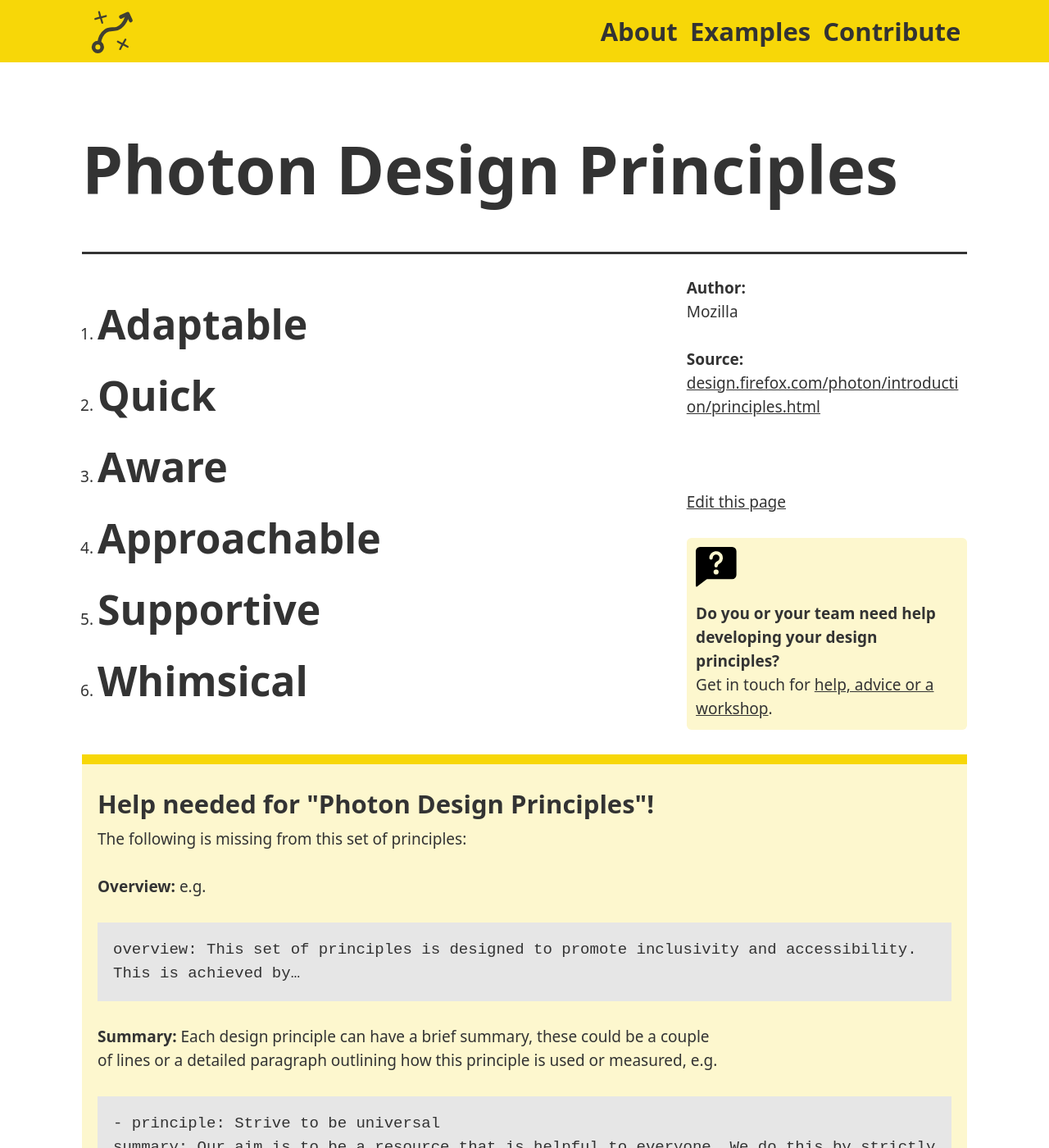
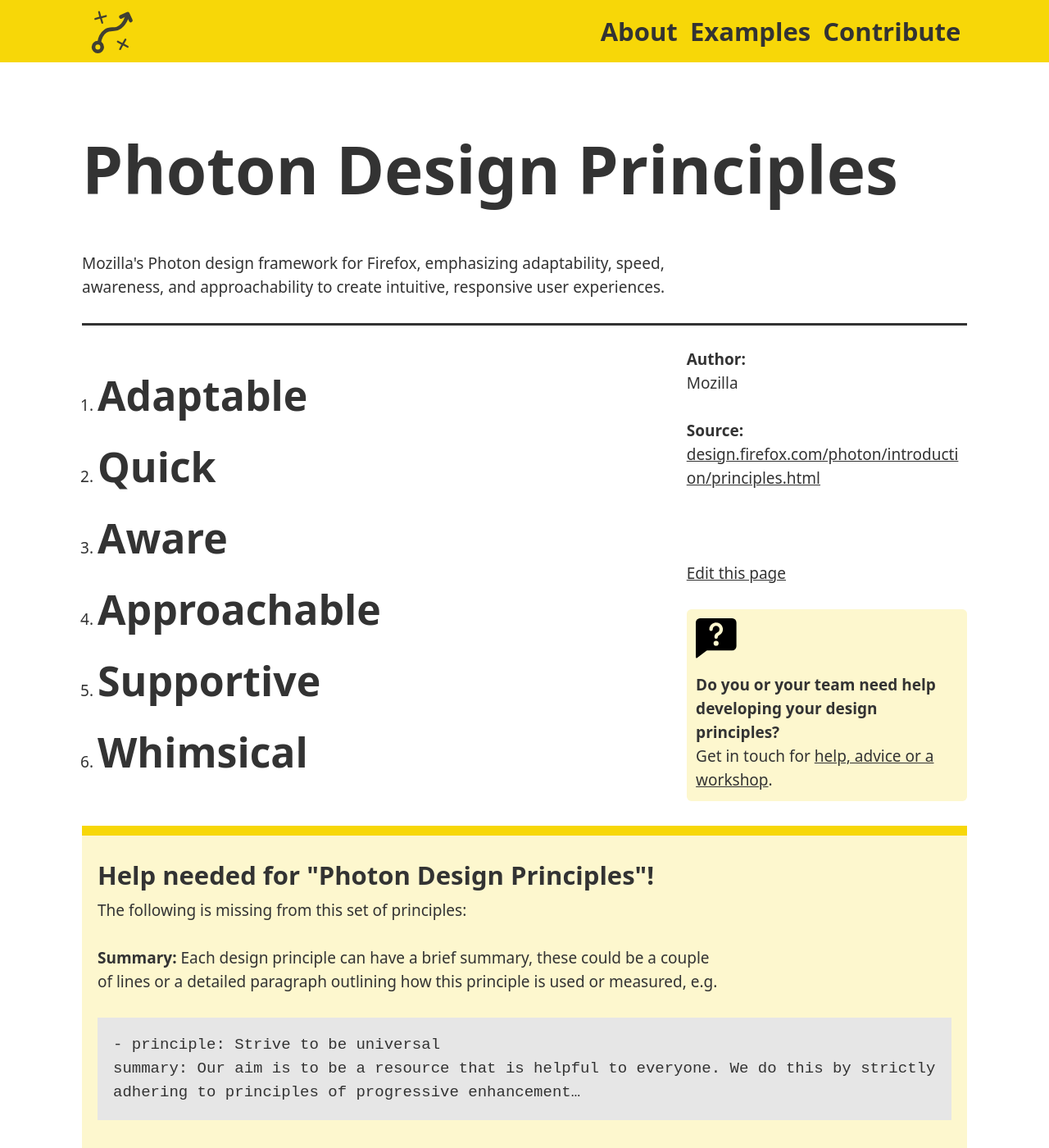
Before and after one commit to benbrignell/principles.design, a Jekyll site: the page built from _examples/photon-design-principles.md, in a window 1280 px wide and 1400 px high. Shown: the whole window at 82% size. Built offline with Jekyll 4.4.1, drawn with Linux system fonts in a browser that asks for light colours; comment, search, counter and statistics services are not loaded.

Commit message:
Add overview to Photon Design Principles - final count 57/197
- Added overview to Mozilla's Photon design principles
- Total: 57 overviews added out of 197 examples
- Ready for deployment

```diff
--- a/_examples/photon-design-principles.md
+++ b/_examples/photon-design-principles.md
@@ -1,7 +1,7 @@
 ---
 title: Photon Design Principles
 author: Mozilla
-overview:
+overview: Mozilla's Photon design framework for Firefox, emphasizing adaptability, speed, awareness, and approachability to create intuitive, responsive user experiences.
 link: https://design.firefox.com/photon/introduction/principles.html
 principles:
 - principle: Adaptable
```
